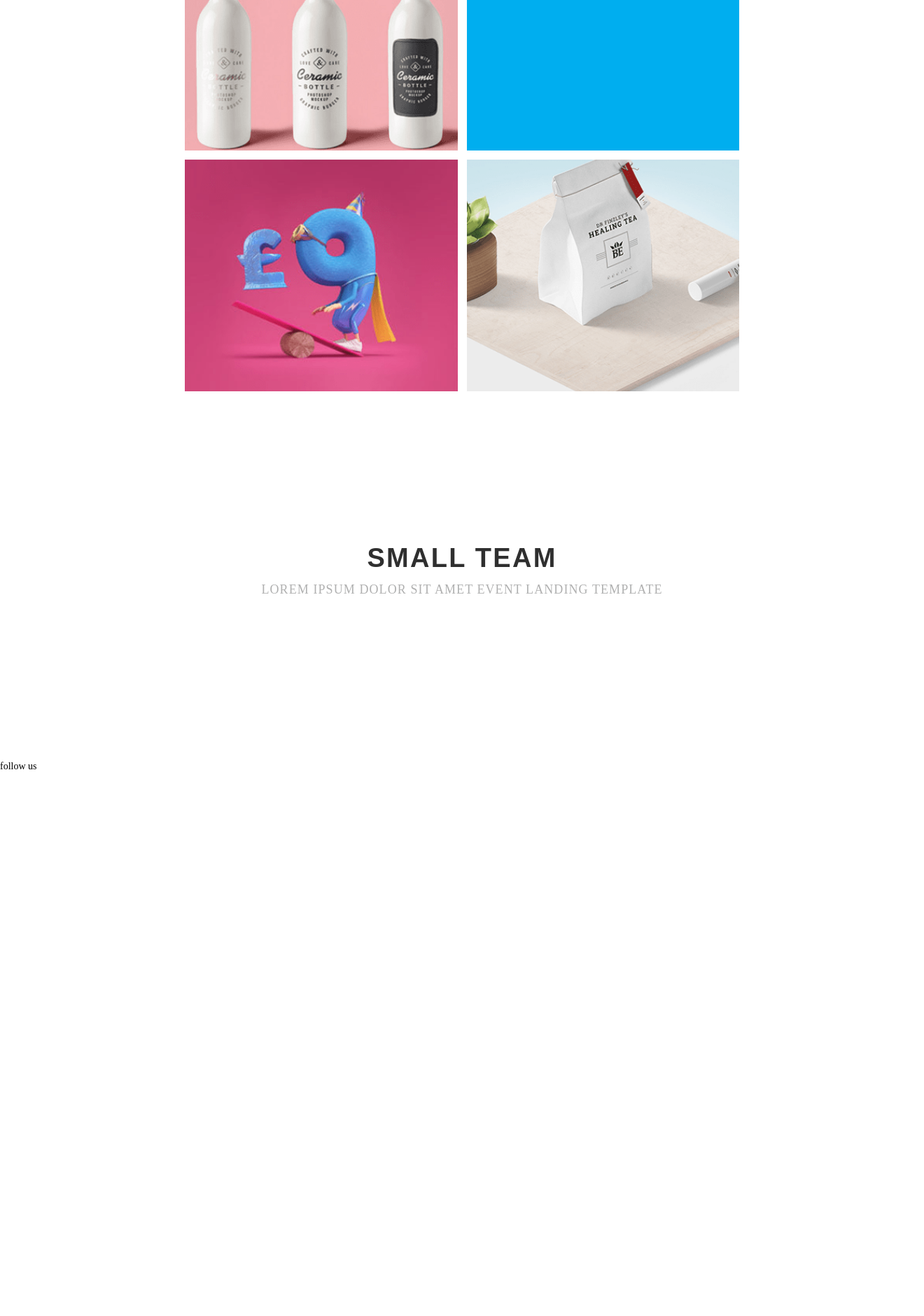
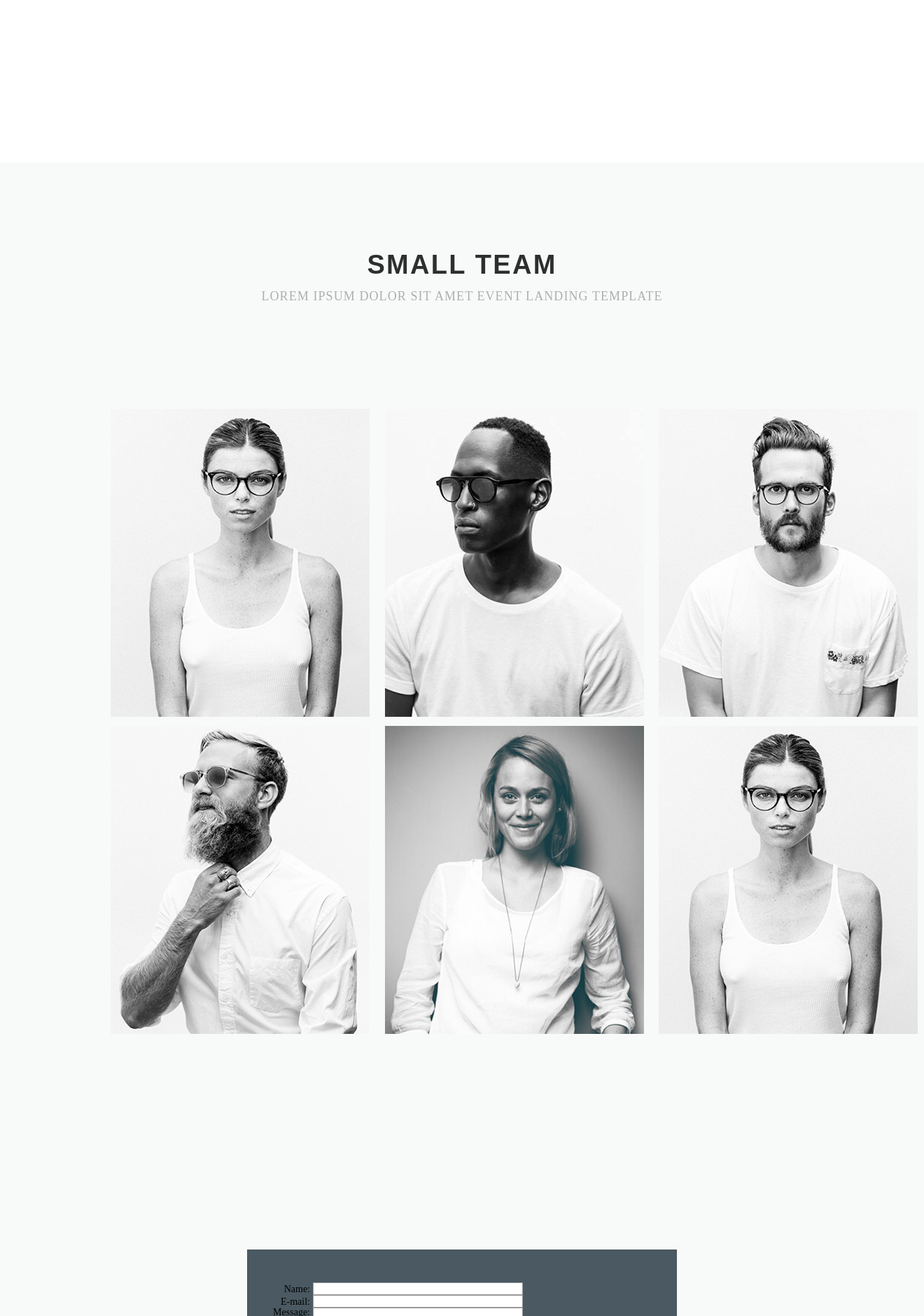
Before and after one commit to IvanKavaliov/DevTechnology, a PHP site: page / in a window 1320 px wide. Shown: the part 2720-4600 px from the top of the page at 70% size. Before the commit the page ends 3819 px from the top, so only its background shows below. Run offline with PHP 8.4, Linux system fonts and the light colour scheme.

Commit message:
add: images for team block

```diff
--- a/index.html
+++ b/index.html
@@ -87,37 +87,53 @@
                         </div>
                     </div>
                 </div>
-                <div class="grid__small__team">
-                    <section class="grid__small__team__title">
+                <div class="team">
+                    <section class="team__title">
                         <h2>small team</h2>
                         <h3>lorem ipsum dolor sit amet event landing template</h3>
                     </section>
-                    <div class="grid__small__team__images">
-                        <div class="small__team__image">
-                            <img src="#" alt="">
+                    <div class="team__images">
+                        <div class="team__image">
+                            <img src="images/team_1.png" alt="">
                         </div>
-                        <div class="small__team__image">
-                            <img src="#" alt="">
+                        <div class="team__image">
+                            <img src="images/team_2.png" alt="">
                         </div>
-                        <div class="small__team__image">
-                            <img src="#" alt="">
+                        <div class="team__image">
+                            <img src="images/team_3.png" alt="">
                         </div>
-                        <div class="small__team__image">
-                            <img src="#" alt="">
+                        <div class="team__image">
+                            <img src="images/team_4.png" alt="">
                         </div>
-                        <div class="small__team__image">
-                            <img src="#" alt="">
+                        <div class="team__image">
+                            <img src="images/team_5.png" alt="">
                         </div>
-                        <div class="small__team__image">
-                            <img src="#" alt="">
+                        <div class="team__image">
+                            <img src="images/team_6.png" alt="">
                         </div>
                     </div>
-                    <div class="grid__small_team__form">
-                        <form action="">
-
+                    <div class="team__form">
+                        <form action="#" method="post" >
+                            <ul>
+                                <li>
+                                  <label for="name">Name:</label>
+                                  <input type="text" id="name" name="user_name">
+                                </li>
+                                <li>
+                                  <label for="mail">E-mail:</label>
+                                  <input type="email" id="mail" name="user_mail">
+                                </li>
+                                <li>
+                                  <label for="msg">Message:</label>
+                                  <textarea id="msg" name="user_message"></textarea>
+                                </li>
+                                <li class="button">
+                                    <button type="submit">Send message</button>
+                                  </li>
+                              </ul>
                         </form>
                     </div>
-                    <div class="grid__small_team__map">
+                    <div class="team__map">
 
                     </div>
                 </div>
--- a/style/style.css
+++ b/style/style.css
@@ -1,5 +1,5 @@
 body{
-    height: auto;
+    height: 100%;
     max-width: 1600px;
     min-width: 320px;
     margin: 0px auto;
@@ -147,13 +147,12 @@ body{
     text-align: left;
     color: rgba(0, 0, 0, 0.74);
 }
-.featured__works{
+.works{
     min-height: 912px;
-    background-color: aquamarine;
 }
 .works__images{
     display: grid;
-    grid-template: repeat(2, 1fr) / repeat(auto-fit, minmax(300px, 1fr));
+    grid-template: repeat(2, 1fr) / repeat(auto-fit, minmax(250px, 0.1fr));
     gap: 13px;
     margin: 0 20% 224px;
 }
@@ -169,3 +168,79 @@ body{
     height: 100%;
     object-fit: cover;
 }
+
+.team{
+    /* min-height: 2064px; */
+    padding-top: 10%;
+    background-color: #f8fafa;
+}
+.team__images{
+    display: grid;
+    grid-template: repeat(2, 1fr) / repeat(3, 1fr);
+    gap: 13px;
+    margin: 0px 0px 308px 12%;
+}
+
+form {
+    margin: 0 auto;
+    padding-top: 47px;
+    width: 614px;
+    background-color: #4a5962;
+  }
+
+  ul {
+    list-style: none;
+    padding: 0;
+    margin: 0;
+  }
+
+ form li + li {
+    -top: 47px;
+  }
+
+  label {
+    /* Определим размер и выравнивание */
+    display: inline-block;
+    width: 90px;
+    text-align: right;
+  }
+
+  input,
+  textarea {
+    /* Убедимся, что все поля имеют одинаковые настройки шрифта
+       По умолчанию в textarea используется моноширинный шрифт */
+    font: 1em sans-serif;
+
+    /* Определим размер полей */
+    width: 300px;
+    box-sizing: border-box;
+
+    /* Стилизуем границы полей */
+    border: 1px solid #999;
+  }
+
+  input:focus,
+  textarea:focus {
+    /* Дополнительная подсветка для элементов в фокусе */
+    border-color: #000;
+  }
+
+  textarea {
+    /* Выравним многострочные текстовые поля с их текстами-подсказками */
+    vertical-align: top;
+    resize: none;
+
+    /* Предоставим пространство для ввода текста */
+    height: 5em;
+  }
+
+  .button {
+    /* Выравним кнопки с их текстами-подсказками */
+    padding-left: 90px; /* same size as the label elements */
+  }
+
+  button {
+    /* Этот дополнительный внешний отступ примерно равен расстоянию
+       между текстами-подсказками и текстовыми полями */
+    margin-left: .5em;
+  }
```
Also changed, not shown: images/team_1.png (added), images/team_2.png (added), images/team_3.png (added), images/team_4.png (added), images/team_5.png (added), images/team_6.png (added), images/work_1.png, images/work_4.png.
